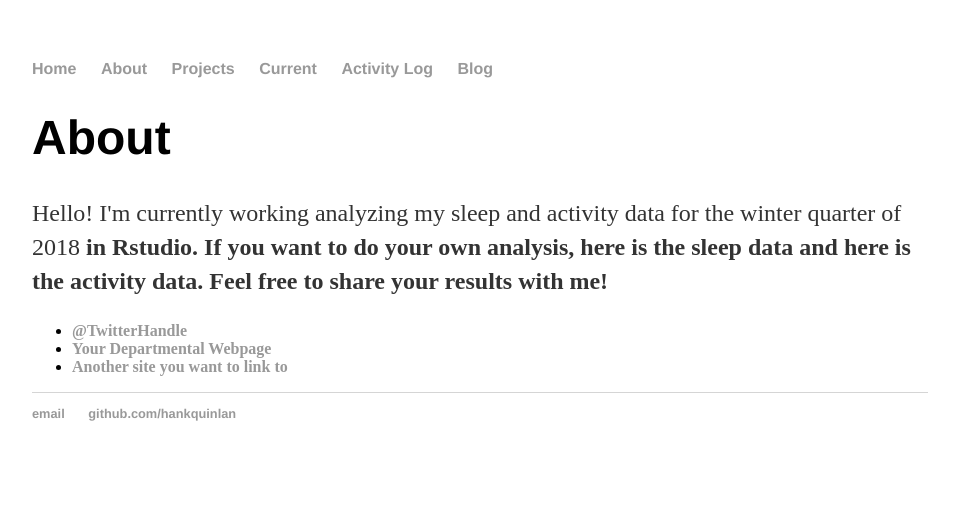
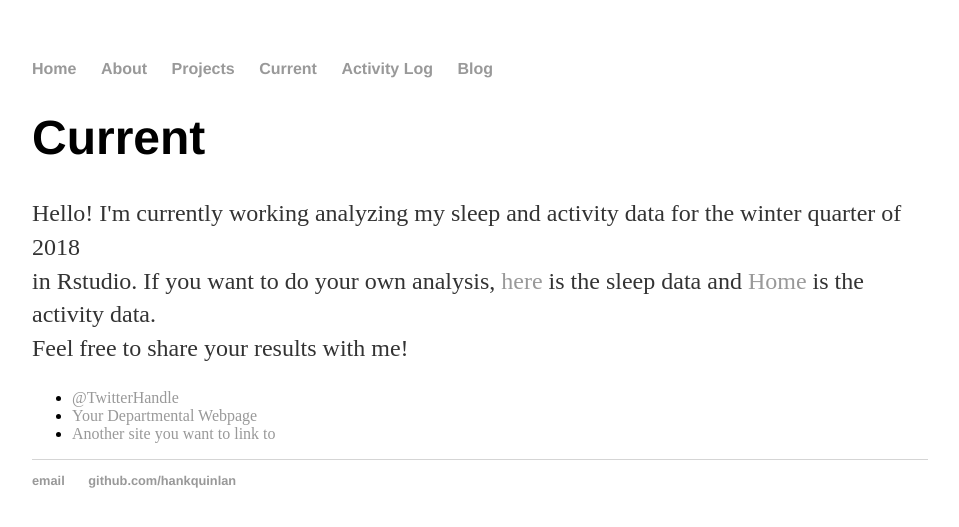
Before and after one commit to shallinan1/shallinan1.github.io, a Jekyll site: the page built from current/index.html, in a window 1280 px wide. Shown: the top 527 px of the page, without its empty margins (160-1119 px from the left). Built offline with Jekyll 4.4.1, drawn with Linux system fonts in a browser that asks for light colours.

Commit message:
Update index.html

```diff
--- a/current/index.html
+++ b/current/index.html
@@ -3,11 +3,14 @@ layout: default
 title: About Me
 ---
 
-		<div class="about">
-			<h1>About</h1>
-			<p>Hello! I'm currently working analyzing my sleep and activity data for the winter quarter of 2018<b>
-      in Rstudio. If you want to do your own analysis, here is the sleep data and here is the activity data.<b>
-      Feel free to share your results with me! <b>
+		<div class="current">
+			<h1>Current</h1>
+			<p>Hello! I'm currently working analyzing my sleep and activity data for the winter quarter of 2018<br>
+      in Rstudio. If you want to do your own analysis, <a href="/assests/data/sleep.csv">here</a> is the sleep data
+      and <a href="/assests/data/activity.csv">Home</a> is the activity data.<br>
+      Feel free to share your results with me! <br>
+
+
       </p>
 
 			<ul class="contacts">
```
